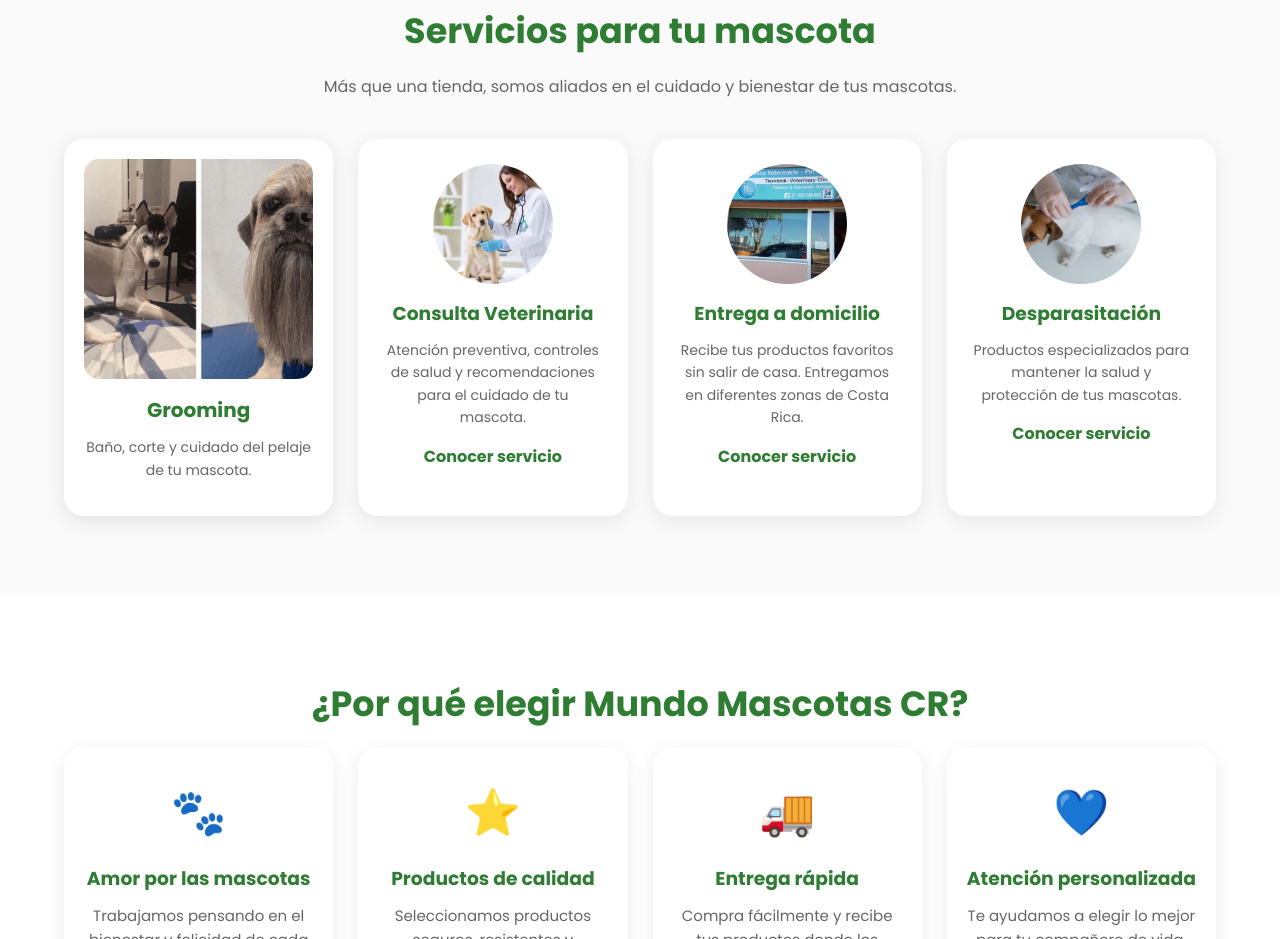
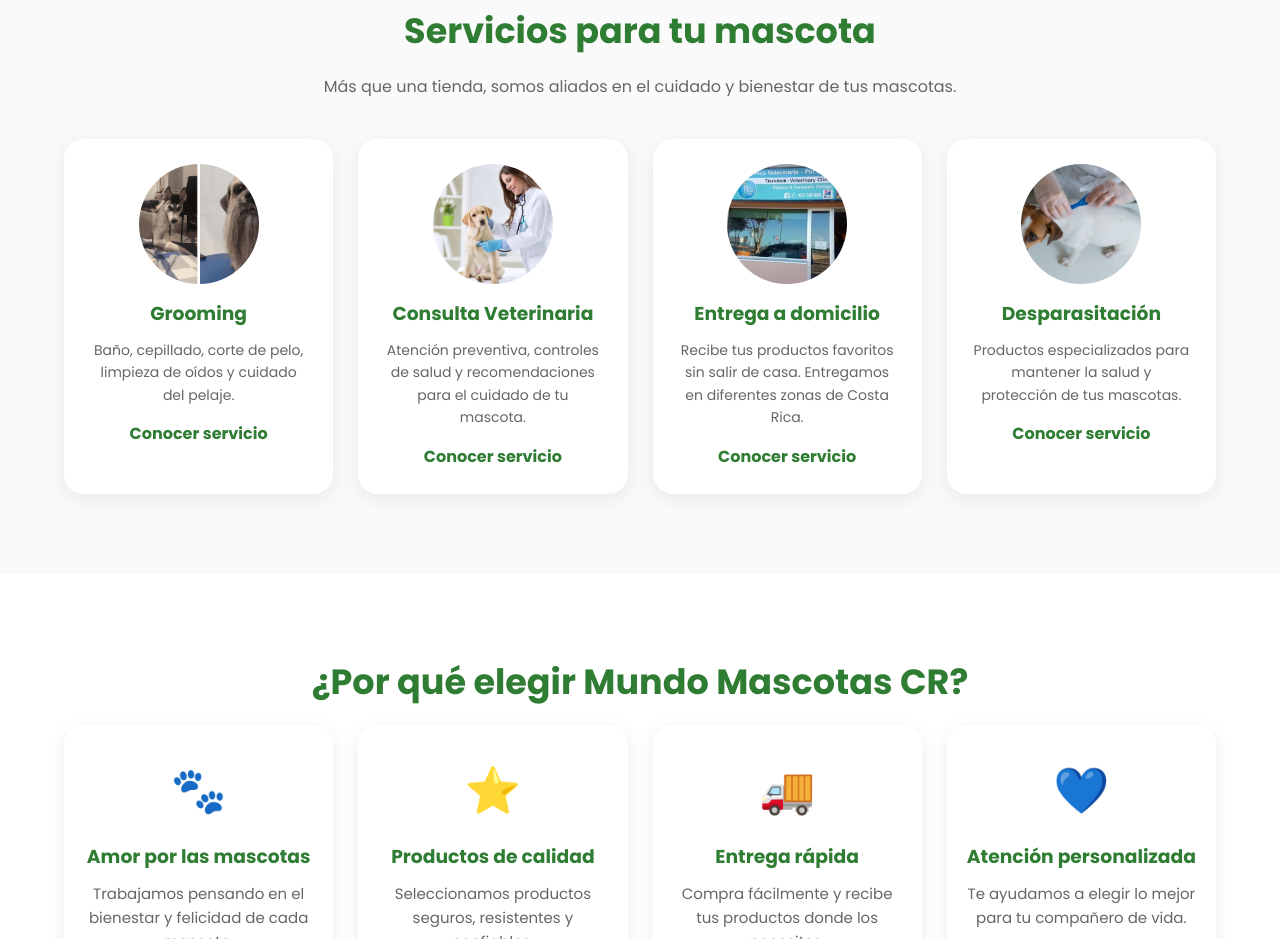
Before and after one commit to MARIANGELLLL/mundo-mascotas-cr, a plain HTML site: page index.html in a window 1280 px wide. Shown: the part 2418-3357 px from the top of the page. Drawn offline with Linux system fonts and the light colour scheme.

Commit message:
Refactor grooming card in index.html
Updated grooming service description and image path.

```diff
--- a/index.html
+++ b/index.html
@@ -323,21 +323,25 @@ data-precio="6900">
     <div class="contenedor-servicios">
 
 
-        <article class="card">
+        <article class="servicio-card">
 
-        <img src="../img/grooming.png"
-        alt="Grooming mascotas">
+        <img src="img/grooming.png"
+         alt="Grooming mascotas">
 
         <h3>
         Grooming
         </h3>
 
         <p>
-         Baño, corte y cuidado del pelaje de tu mascota.
+        Baño, cepillado, corte de pelo,
+        limpieza de oídos y cuidado del pelaje.
         </p>
 
-        </article>
+    <a href="pages/servicios.html">
+        Conocer servicio
+    </a>
 
+</article>
 
 
         <article class="servicio-card">
```
